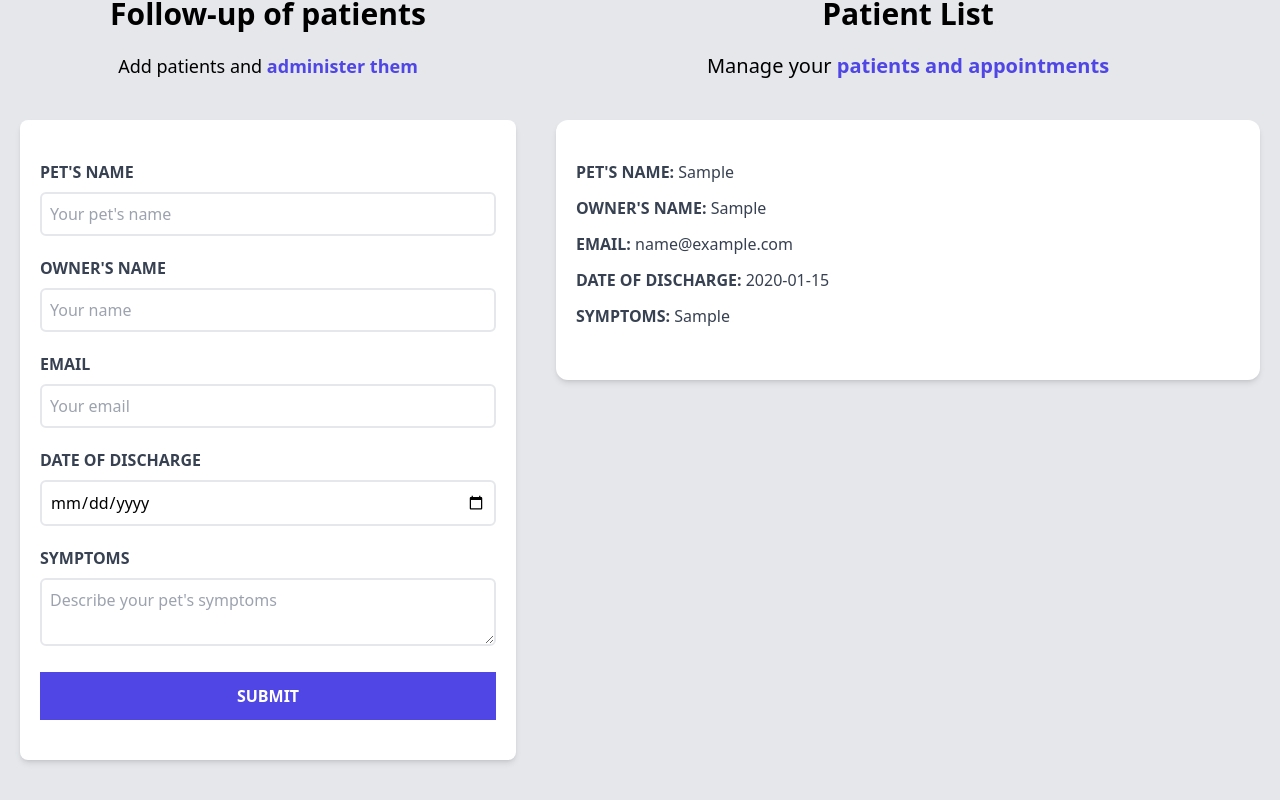
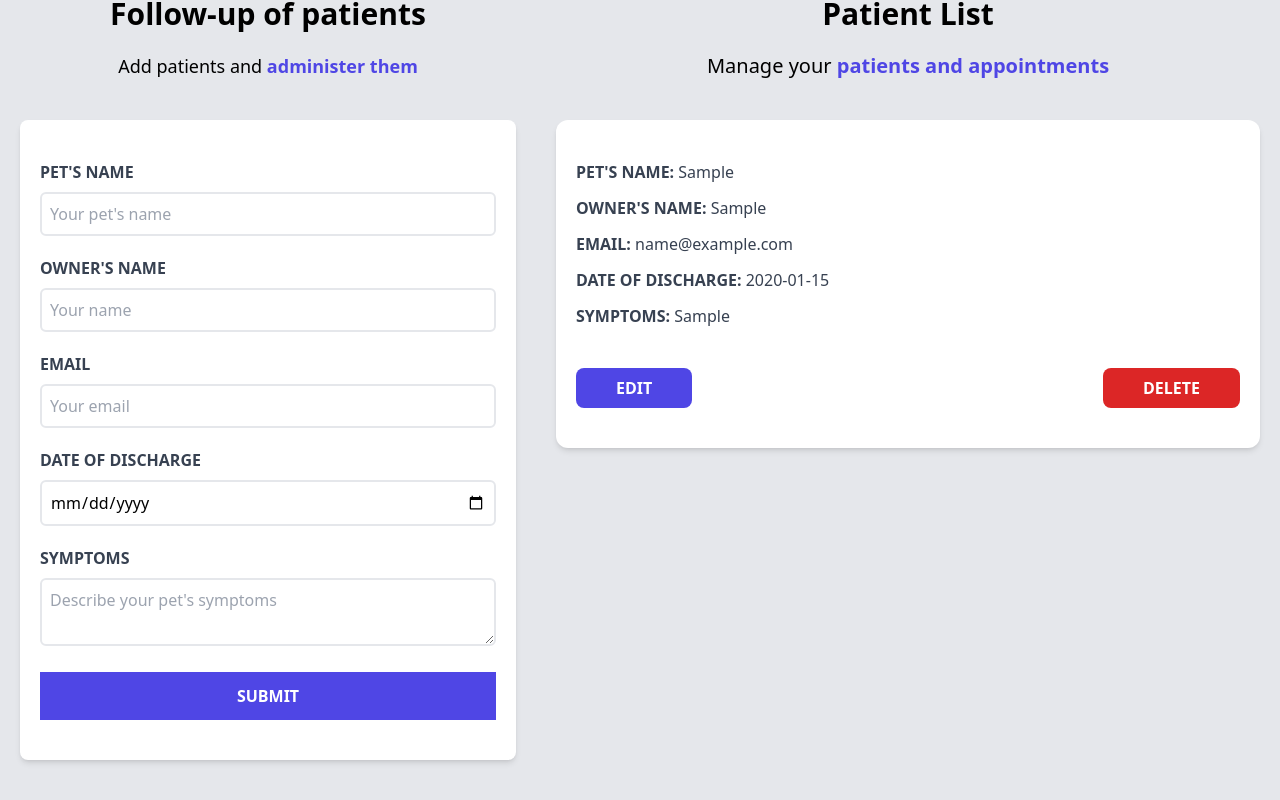
Before and after one commit to jesusmirena/Appointments-react, a React (Vite) app: page / in a window 1280 px wide. Both pictures are taken after typing "Sample", "Sample", "name@example.com", "2020-01-15", "Sample" into the empty fields and a click on the input 268 px from the left and 876 px from the top of the page. Shown: the part 180-980 px from the top of the page. Built offline with nearby package versions, Linux system fonts and the light colour scheme.

Commit message:
Creating Edit and Delete buttons

```diff
--- a/src/components/Patient.jsx
+++ b/src/components/Patient.jsx
@@ -20,6 +20,15 @@
       <p className="font-bold mb-3 text-gray-700 uppercase">
         Symptoms: <span className="font-normal normal-case">{symptoms}</span>
       </p>
+
+      <div className="flex justify-between mt-10">
+        <button className="py-2 px-10 bg-indigo-600 hover:bg-indigo-700 text-white font-bold uppercase rounded-lg">
+          Edit
+        </button>
+        <button className="py-2 px-10 bg-red-600 hover:bg-red-700 text-white font-bold uppercase rounded-lg">
+          Delete
+        </button>
+      </div>
     </div>
   );
 };
```
